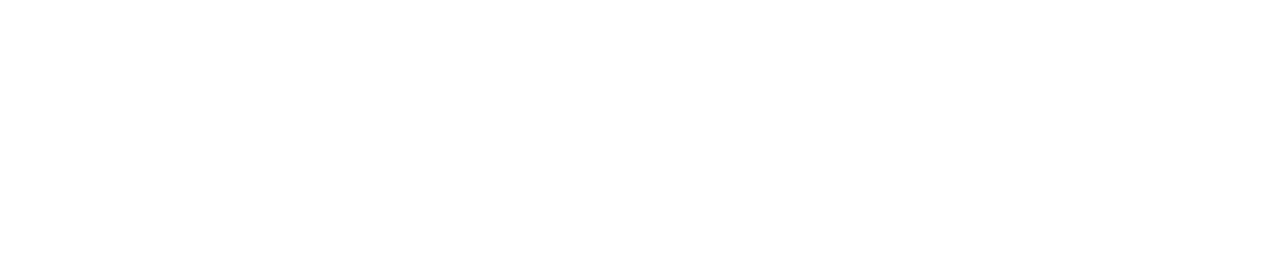
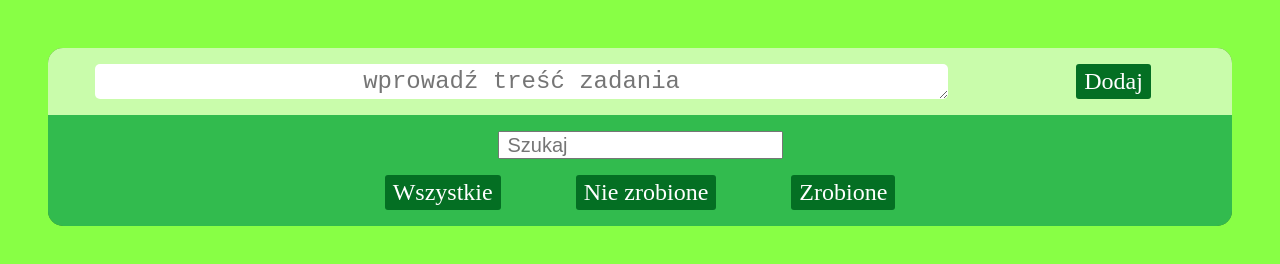
Before and after one commit to nowakmateusz1994/toDoApp, a plain HTML site: page index.html in a window 1280 px wide. Drawn offline with Linux system fonts and the light colour scheme.

Commit message:
style i szkielet

```diff
--- a/index.html
+++ b/index.html
@@ -1,15 +1,50 @@
 <!DOCTYPE html>
 <html lang="pl_PL">
+
 <head>
     <meta charset="UTF-8">
     <link rel="stylesheet" href="style.css">
     <meta name="viewport" content="width=device-width, initial-scale=1.0">
     <title>To do App</title>
 </head>
+
 <body>
+    <div class="content">
+        <div class="header">
+            <div class="textareaWrap">
+                <textarea placeholder="wprowadź treść zadania"></textarea>
+            </div>
+            <div class="buttonAddWrap">
+                <div class="btn add">
+                    Dodaj
+                </div>
+            </div>
+        </div>
 
+        <div class="tasks">
+
+            <div class="tasksHeader">
+                <div class="searchWrap">
+                    <input type="text" class="search" placeholder="Szukaj">
+                </div>
+
+                <div class="buttonsWrap">
+                    <div class="btn all">Wszystkie</div>
+                    <div class="btn notDone">Nie zrobione</div>
+                    <div class="btn done">Zrobione</div>
+                </div>
+            </div>
+
+            <div class="tasksItems">
+
+            </div>
+
+        </div>
+
+    </div>
 
 
     <script src="script.js"></script>
 </body>
+
 </html>
--- a/style.css
+++ b/style.css
@@ -0,0 +1,97 @@
+*{
+    margin: 0;
+    padding: 0;
+    box-sizing: border-box;
+}
+
+body{
+    padding: 3rem;
+    position: relative;
+    background: #88ff45;
+}
+
+.content{
+    max-width: 75rem;
+    margin: 0 auto;
+    background: rgba(0, 0, 0, .5);
+    border-radius: 15px;
+    overflow: hidden;
+}
+
+.btn{
+    font-size: 1.5rem;
+    color: white;
+    background: #046f23;
+    border-radius: 3px;
+    display: inline-block;
+    padding: 0 .5rem;
+    height: 2.2rem;
+    line-height: 2.2rem;
+    transition: .5s;
+}
+
+.btn:hover{
+    cursor: pointer;
+    background: white;
+    color: #046f23;
+}
+
+.header{
+    display: flex;
+    justify-content: center;
+    align-items: center;
+    min-height: 3rem;
+    background: #c9fcab;
+}
+
+.textareaWrap{
+    flex: 0 0 80%;
+}
+
+.textareaWrap textarea{
+    width: 90%;
+    font-size: 1.5rem;
+    height: 2.2rem;
+    line-height: 2.2rem;
+    border-radius: 5px;
+    border: none;
+    text-align: center;
+}
+
+.buttonAddWrap{
+    flex: 0 0 20%;
+}
+
+.textareaWrap,
+.buttonAddWrap{
+    display: flex;
+    justify-content: center;
+    align-items: center;
+    padding: 1rem 0;
+}
+
+.searchWrap{
+    padding: 1rem;
+    width: 100%;
+    text-align: center;
+}
+
+.searchWrap input{
+    font-size: 1.25rem;
+    height: 1.75rem;
+    line-height: 1.75rem;
+    padding: 0 .5rem;
+}
+
+.buttonsWrap{
+    text-align: center;
+    padding-bottom: 1rem;
+}
+
+.tasksHeader{
+    background: #32bb4e;
+}
+
+.tasksHeader .btn{
+    margin: 0 3%;
+}
```
